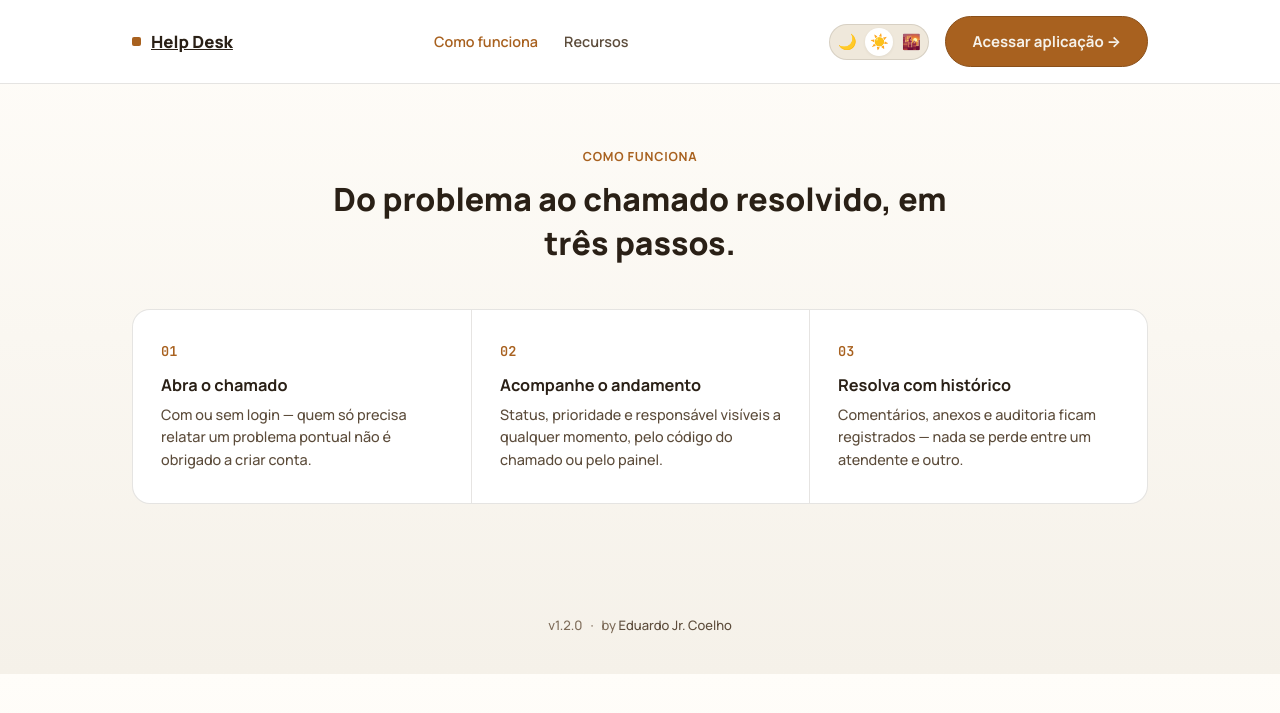
After one commit to DZ092/helpdesk-system, a Flask app: page /como-funciona in a window 1280 px wide. The commit adds this page. Shown: the top 713 px of the page. Run offline with Flask 3, Linux system fonts and the light colour scheme.

Commit message:
feat(ui): separa Como Funciona e Recursos em paginas proprias na vitrine

```diff
--- a/rotas/chamados.py
+++ b/rotas/chamados.py
@@ -145,6 +145,21 @@ def home():
     if usuario_atual():
         return redirect("/dashboard")
     return render_template("apresentacao.html")
+
+
+@chamados.route("/como-funciona")
+def como_funciona():
+    # Página própria da seção "Como funciona" da vitrine — antes só existia
+    # como âncora dentro de "/", o que impedia linkar ou compartilhar essa
+    # parte sozinha.
+    return render_template("como_funciona.html")
+
+
+@chamados.route("/recursos")
+def recursos():
+    # Página própria da seção "Recursos" da vitrine, pelo mesmo motivo da
+    # rota "/como-funciona" acima.
+    return render_template("recursos.html")
 
 
 @chamados.route("/dashboard")
--- a/static/css/apresentacao.css
+++ b/static/css/apresentacao.css
@@ -78,6 +78,13 @@ body.pagina-apresentacao {
 }
 
 .nav-links-apresentacao a:hover {
+    color: var(--marca);
+}
+
+/* Marca no menu qual das duas páginas dedicadas (/como-funciona,
+   /recursos) está aberta no momento — sem isso as duas ficam com o mesmo
+   peso visual e não dá pra saber onde você está. */
+.nav-links-apresentacao a.ativo {
     color: var(--marca);
 }
 
@@ -250,11 +257,22 @@ body.pagina-apresentacao {
 }
 
 /* SEÇÕES — largura de conteúdo padrão, reaproveitada nas seções abaixo do
-   hero. */
+   hero. scroll-margin-top é o que faz o clique em "Como funciona"/"Recursos"
+   da barra fixa parar no lugar certo: sem isso o navegador rola até o topo
+   exato da section, que fica escondido atrás da .nav-apresentacao (sticky),
+   e a página parece não ter saído do lugar — foi isso que o Edu viu. */
 .secao-apresentacao {
     max-width: 1080px;
     margin: 0 auto;
     padding: 84px 32px;
+    scroll-margin-top: 88px;
+}
+
+/* Nas páginas dedicadas (/como-funciona, /recursos), a seção é o primeiro
+   elemento depois da nav fixa — sem o hero acima, precisa de mais respiro
+   no topo pra não colar na barra. */
+.secao-apresentacao-topo {
+    padding-top: 64px;
 }
 
 .secao-cabecalho-apresentacao {
--- /dev/null
+++ b/templates/como_funciona.html
@@ -0,0 +1,90 @@
+<!DOCTYPE html>
+<html lang="pt-BR">
+
+<head>
+
+<meta charset="UTF-8">
+    <meta name="viewport" content="width=device-width, initial-scale=1">
+
+<title>Como funciona — Help Desk</title>
+
+<script>
+// Aplica o tema salvo (ou o do sistema operacional) antes do CSS carregar,
+// para não piscar no tema errado por uma fração de segundo. Lógica completa
+// e comentada em static/js/tema.js — este trecho precisa ser inline e vir
+// antes do <link> do CSS, senão o navegador já pintou a tela no tema padrão.
+(function () {
+    var tema;
+    try {
+        tema = localStorage.getItem("tema-preferido");
+    } catch (erro) {
+        tema = null;
+    }
+    if (!tema) {
+        var prefereClaro = window.matchMedia && window.matchMedia("(prefers-color-scheme: light)").matches;
+        tema = prefereClaro ? "light" : "dark";
+    }
+    document.documentElement.setAttribute("data-theme", tema);
+})();
+</script>
+<link rel="stylesheet" href="{{ url_for('static', filename='css/style.css') }}">
+<script src="{{ url_for('static', filename='js/tema.js') }}"></script>
+<link rel="stylesheet" href="{{ url_for('static', filename='css/apresentacao.css') }}">
+
+</head>
+
+
+<body class="pagina-apresentacao">
+
+
+<nav class="nav-apresentacao">
+<div class="nav-apresentacao-linha">
+<a class="marca-apresentacao" href="/"><span class="ponto-marca"></span> Help Desk</a>
+<div class="nav-links-apresentacao">
+<a href="/como-funciona" class="ativo">Como funciona</a>
+<a href="/recursos">Recursos</a>
+</div>
+<div class="nav-direita">
+<div id="seletor-tema" class="seletor-tema"><button type="button" data-tema="dark"></button><button type="button" data-tema="light"></button><button type="button" data-tema="ambar"></button></div>
+<a class="botao" href="/login">Acessar aplicação →</a>
+</div>
+</div>
+</nav>
+
+
+<section class="secao-apresentacao secao-apresentacao-topo" id="como-funciona">
+<div class="secao-cabecalho-apresentacao">
+<span class="eyebrow-secao-apresentacao">como funciona</span>
+<h2>Do problema ao chamado resolvido, em três passos.</h2>
+</div>
+
+<div class="cartao-passos">
+<div class="passo-apresentacao">
+<span class="passo-num">01</span>
+<h3>Abra o chamado</h3>
+<p>Com ou sem login — quem só precisa relatar um problema pontual não é obrigado a criar conta.</p>
+</div>
+<div class="passo-apresentacao">
+<span class="passo-num">02</span>
+<h3>Acompanhe o andamento</h3>
+<p>Status, prioridade e responsável visíveis a qualquer momento, pelo código do chamado ou pelo painel.</p>
+</div>
+<div class="passo-apresentacao">
+<span class="passo-num">03</span>
+<h3>Resolva com histórico</h3>
+<p>Comentários, anexos e auditoria ficam registrados — nada se perde entre um atendente e outro.</p>
+</div>
+</div>
+</section>
+
+
+<footer class="rodape-app rodape-apresentacao">
+    <span>v1.2.0</span>
+    <span aria-hidden="true">·</span>
+    <span>by <a href="https://github.com/DZ092" target="_blank" rel="noopener">Eduardo Jr. Coelho</a></span>
+</footer>
+
+
+</body>
+
+</html>
```
Also changed, not shown: templates/recursos.html (renamed from templates/apresentacao.html, +5 -87 lines), tests/test_rotas.py (+19 -1 lines).
